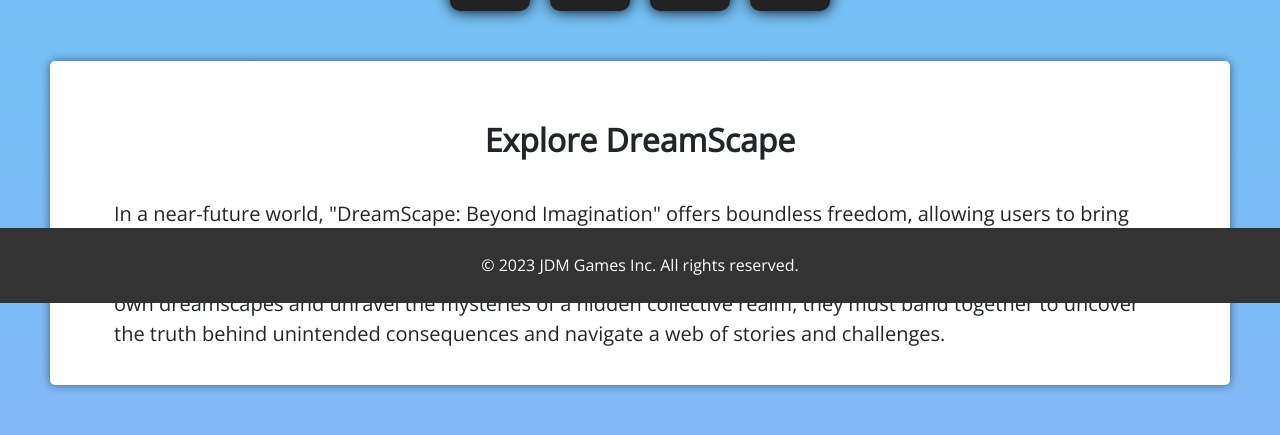
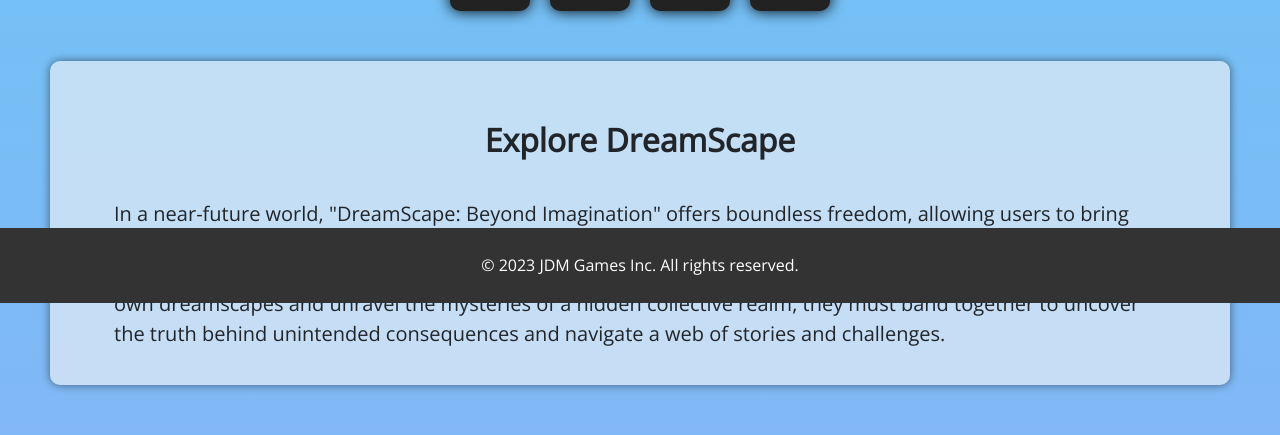
Before and after one commit to Din0saur5/Team-1-phase-2-project, a React (Vite) app: page /about in a window 1280 px wide. Shown: the part 497-932 px from the top of the page. Built offline with nearby package versions, Linux system fonts and the light colour scheme.

Commit message:
css changes

```diff
--- a/src/components/about.css
+++ b/src/components/about.css
@@ -102,8 +102,8 @@ p {
   padding: 20px;
   padding-left:5%;
   padding-right:5%;
-  background-color: #fff;
-  border-radius: 5px;
+  background-color: rgba(245, 245, 245, 0.6);
+  border-radius: 10px;
   box-shadow: 0 0 10px rgba(0, 0, 0, 0.5);
 }
 
```
